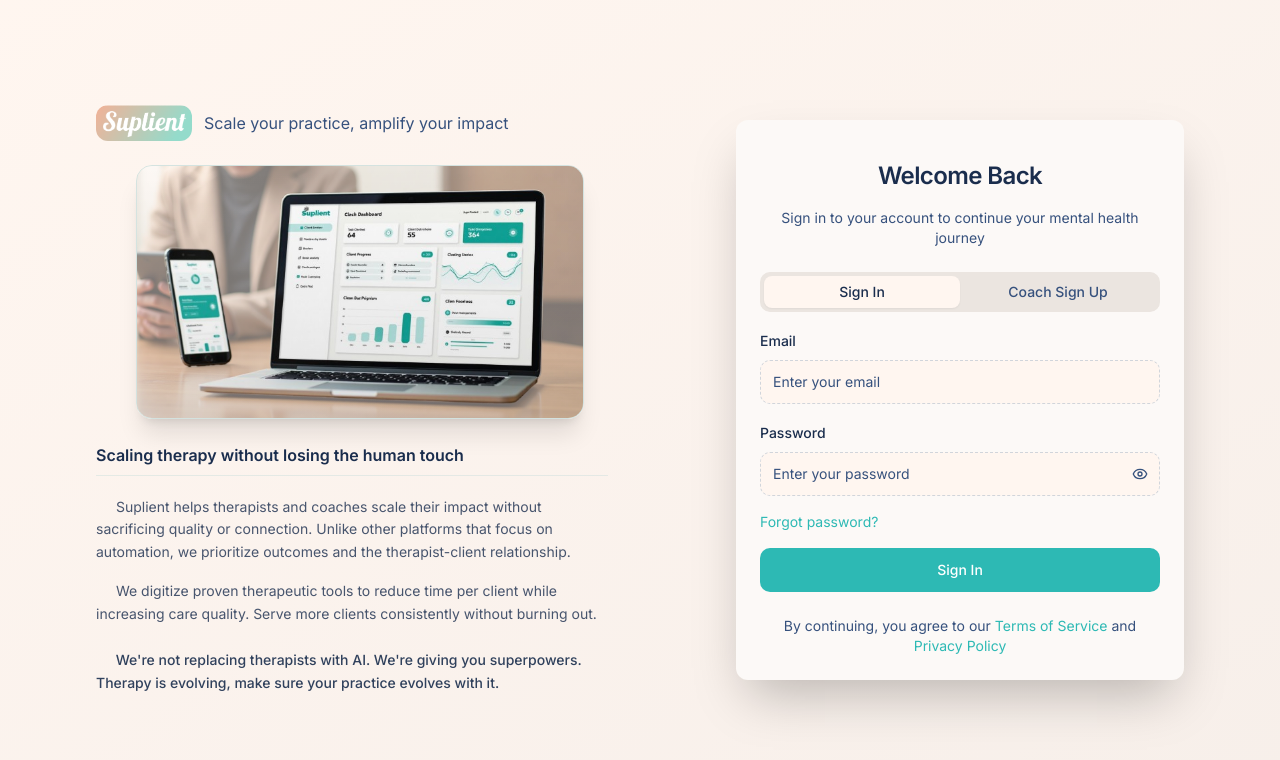
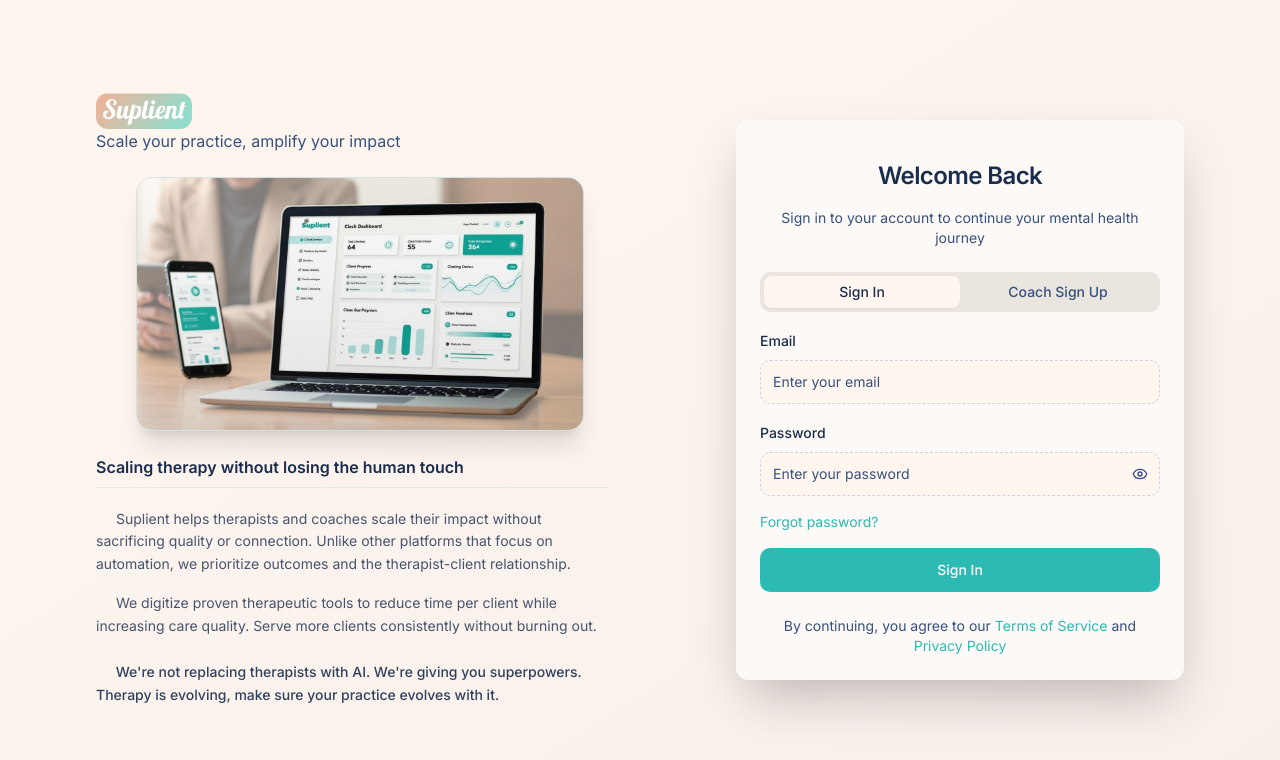
Before and after one commit to ai-28/suplient, a Next.js app: page / in a window 1280 px wide. Shown: the top 760 px of the page. Built offline with nearby package versions, Linux system fonts and the light colour scheme; no server answers.

Commit message:
update the structure

```diff
--- a/src/app/pages/Login.jsx
+++ b/src/app/pages/Login.jsx
@@ -205,7 +205,7 @@ export default function Login() {
         <div className="hidden lg:flex flex-col justify-center space-y-8 pl-8">
           <div className="space-y-6">
 
-            <div className="flex items-center gap-3">
+            <div className="items-start gap-3">
               <div className="w-24 rounded-xl flex items-center justify-center overflow-hidden">
                 <img
                   src="/assets/logo.png"
```
